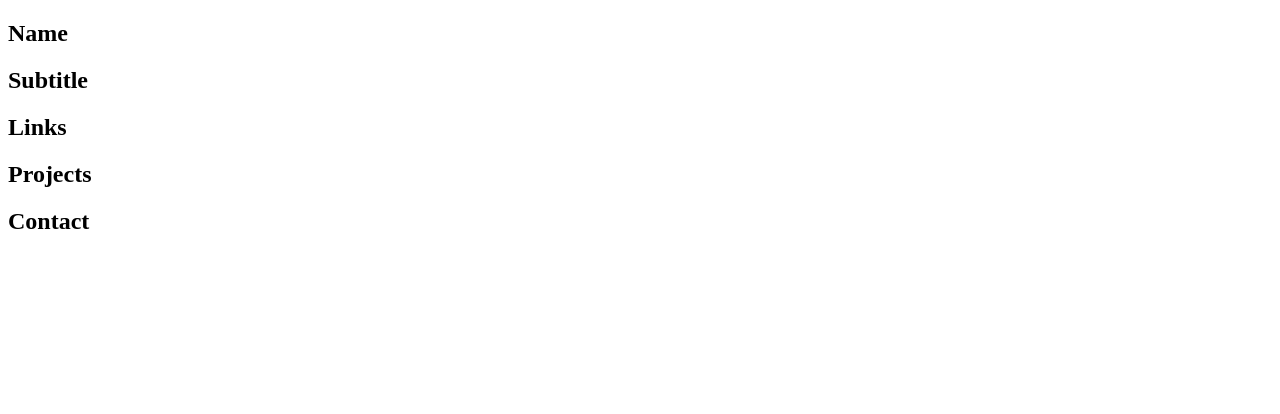
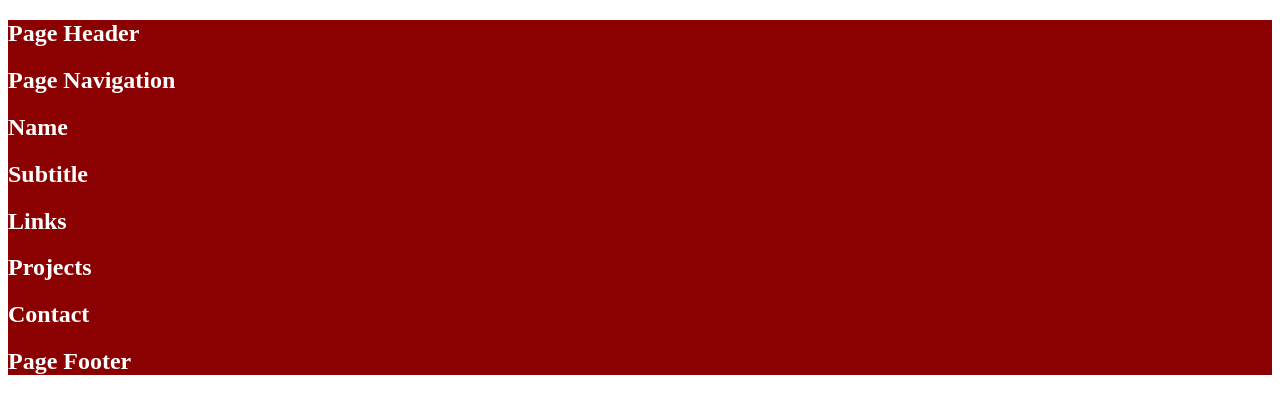
Before and after one commit to andentx/front-end-portfolio, a Gatsby site: page / in a window 1280 px wide. Built offline with nearby package versions, Linux system fonts and the light colour scheme; Gatsby itself is replaced by a stand-in of ours.

Commit message:
Add layout component

```diff
--- /dev/null
+++ b/src/components/Layout.js
@@ -0,0 +1,27 @@
+import * as React from 'react';
+
+import styled from 'styled-components';
+
+import PageNavigation from '../components/PageNavigation';
+import PageHeader from '../components/PageHeader';
+import PageFooter from '../components/PageFooter';
+
+const PageContainer = styled.div`
+  background-color: darkred;
+  color: white;
+`;
+
+const Layout = ({ children }) => {
+  return (
+    <>
+      <PageContainer>
+        <PageHeader />
+        <PageNavigation />
+        {children}
+        <PageFooter />
+      </PageContainer>
+    </>
+  );
+};
+
+export default Layout;
--- a/src/pages/index.js
+++ b/src/pages/index.js
@@ -1,4 +1,6 @@
 import * as React from 'react';
+
+import Layout from '../components/Layout';
 
 import Name from '../components/Name';
 import Subtitle from '../components/Subtitle';
@@ -9,11 +11,13 @@ import Contact from '../components/Contact';
 const IndexPage = () => {
   return (
     <>
-      <Name />
-      <Subtitle />
-      <Links />
-      <Projects />
-      <Contact />
+      <Layout>
+        <Name />
+        <Subtitle />
+        <Links />
+        <Projects />
+        <Contact />
+      </Layout>
     </>
   );
 };
```
Also changed, not shown: src/pages/page.js (+9 -1 lines).
